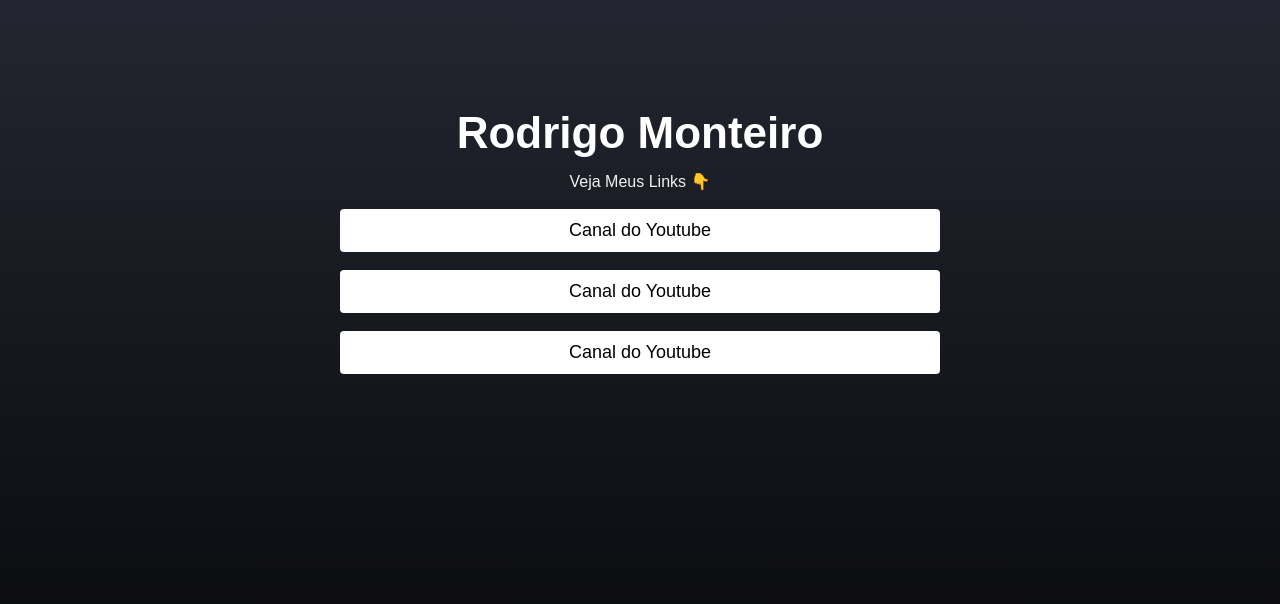
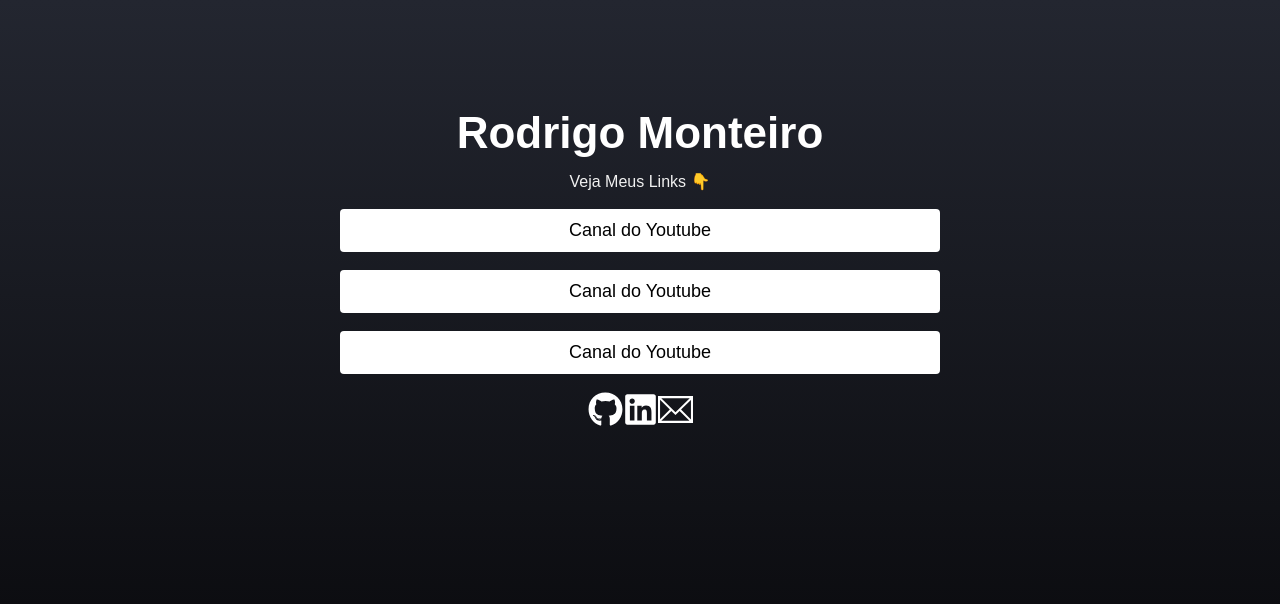
Before and after one commit to Rodrigo-Monteiro-Lima/devlink, a React (Create React App) app: page / in a window 1280 px wide. Shown: the top 604 px of the page. Built offline with nearby package versions, Linux system fonts and the light colour scheme.

Commit message:
feat: social links

```diff
--- a/package.json
+++ b/package.json
@@ -36,5 +36,8 @@
       "last 1 firefox version",
       "last 1 safari version"
     ]
+  },
+  "devDependencies": {
+    "react-icons": "^4.7.1"
   }
 }
--- /dev/null
+++ b/src/components/Social/index.js
@@ -0,0 +1,11 @@
+import React from 'react';
+
+const Social = ({ url, children }) => {
+  return (
+    <a href={url} rel="noopener noreferrer" target="_blank">
+      {children}
+    </a>
+  );
+};
+
+export default Social;
--- a/src/pages/Home/index.js
+++ b/src/pages/Home/index.js
@@ -1,4 +1,7 @@
+import Social from '../../components/Social';
 import { StyledHome } from './Home.styled';
+import { FaGithub, FaLinkedin } from 'react-icons/fa';
+import { TfiEmail } from 'react-icons/tfi';
 
 const Home = () => {
   return (
@@ -21,6 +24,17 @@ const Home = () => {
             <p>Canal do Youtube</p>
           </a>
         </section>
+        <footer>
+          <Social url="https://github.com/Rodrigo-Monteiro-Lima">
+            <FaGithub size={35} color="#fff" />
+          </Social>
+          <Social url="https://www.linkedin.com/in/rodrigo-monteiro-lima/">
+            <FaLinkedin size={35} color="#fff" />
+          </Social>
+          <Social url="https://mailto:rodrigoml2395@gmail.com">
+            <TfiEmail size={35} color="#fff" />
+          </Social>
+        </footer>
       </main>
     </StyledHome>
   );
```
Also changed, not shown: src/components/Social/Social.styled.js (added), 1 other file (tests, documents, lock files or other folders).
